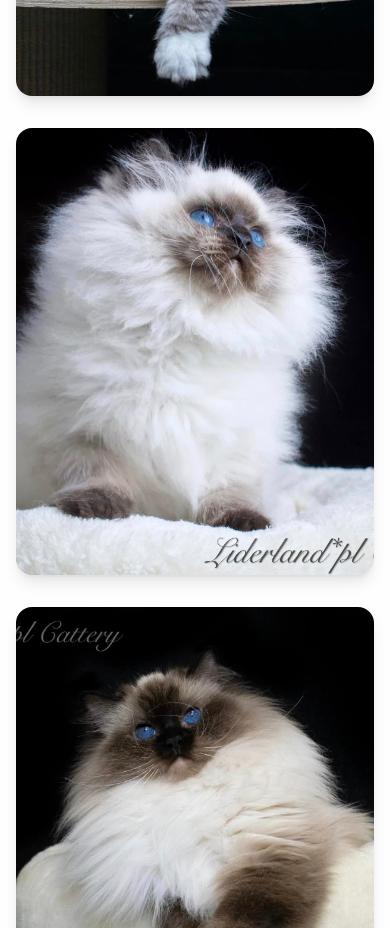
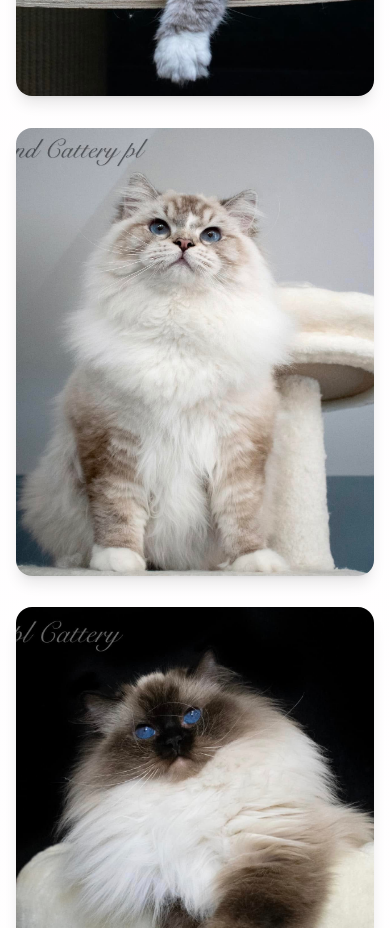
Before and after one commit to Kasperekx/liderland, a Next.js app: page /galeria in a window 390 px wide. Shown: the part 6740-7668 px from the top of the page. Built offline with nearby package versions, Linux system fonts and the light colour scheme.

Commit message:
Improve animations

```diff
--- a/src/app/galeria/page.tsx
+++ b/src/app/galeria/page.tsx
@@ -21,7 +21,7 @@ const images = [
   '/bobek-2.jpg',
   '/enc.jpg',
   '/ollala-2.jpg',
-  '/parasol.jpg',
+  '/thomas-1.jpg',
   '/aluta.jpg',
   '/enric.jpg',
   '/parasol.jpg',
--- a/src/components/gallery/GalleryGrid.tsx
+++ b/src/components/gallery/GalleryGrid.tsx
@@ -1,7 +1,7 @@
 'use client';
 
 import { useState } from 'react';
-import { motion } from 'framer-motion';
+import { motion, useReducedMotion } from 'framer-motion';
 import Image from 'next/image';
 import Lightbox from 'yet-another-react-lightbox';
 import 'yet-another-react-lightbox/styles.css';
@@ -13,6 +13,7 @@ interface GalleryGridProps {
 export function GalleryGrid({ images }: GalleryGridProps) {
   const [open, setOpen] = useState(false);
   const [imageIndex, setImageIndex] = useState(0);
+  const prefersReducedMotion = useReducedMotion();
 
   const slides = images.map((src) => ({
     src: src,
@@ -20,16 +21,46 @@ export function GalleryGrid({ images }: GalleryGridProps) {
     height: 2560,
   }));
 
+  // Optimize animations for performance
+  const container = {
+    hidden: { opacity: 0 },
+    show: {
+      opacity: 1,
+      transition: {
+        staggerChildren: prefersReducedMotion ? 0 : 0.05,
+        delayChildren: 0.1,
+      },
+    },
+  };
+
+  const item = {
+    hidden: { opacity: 0, y: 20 },
+    show: {
+      opacity: 1,
+      y: 0,
+      transition: {
+        type: 'tween',
+        ease: 'easeOut',
+        duration: 0.4,
+      },
+    },
+  };
+
   return (
     <>
-      <div className="grid grid-cols-1 md:grid-cols-2 lg:grid-cols-3 gap-8">
+      <motion.div
+        className="grid grid-cols-1 md:grid-cols-2 lg:grid-cols-3 gap-8"
+        variants={container}
+        initial="hidden"
+        animate="show"
+        viewport={{ once: true }}
+      >
         {images.map((src, index) => (
           <motion.div
-            key={index}
-            initial={{ opacity: 0, scale: 0.9 }}
-            animate={{ opacity: 1, scale: 1 }}
-            transition={{ duration: 0.5, delay: index * 0.1 }}
-            className="relative aspect-[4/5] group rounded-2xl overflow-hidden shadow-lg hover:shadow-xl transition-all duration-300"
+            key={src}
+            variants={item}
+            layout
+            className="relative aspect-[4/5] group rounded-2xl overflow-hidden shadow-lg hover:shadow-xl transition-all duration-300 will-change-transform"
             onClick={() => {
               setImageIndex(index);
               setOpen(true);
@@ -39,11 +70,11 @@ export function GalleryGrid({ images }: GalleryGridProps) {
               src={src}
               alt={`Gallery image ${index + 1}`}
               fill
-              quality={95}
-              priority={index < 4}
-              className="object-cover transition-transform duration-500 group-hover:scale-110"
+              quality={85}
+              priority={index < 6}
+              className="object-cover transition-transform duration-500 group-hover:scale-105"
               sizes="(max-width: 768px) 90vw, (max-width: 1200px) 45vw, 30vw"
-              loading={index < 4 ? 'eager' : 'lazy'}
+              loading={index < 6 ? 'eager' : 'lazy'}
             />
             <div className="absolute inset-0 bg-gradient-to-t from-black/50 via-transparent to-transparent opacity-0 group-hover:opacity-100 transition-opacity duration-300" />
             <div className="absolute bottom-0 left-0 right-0 p-6 text-white transform translate-y-full group-hover:translate-y-0 transition-transform duration-300">
@@ -51,9 +82,22 @@ export function GalleryGrid({ images }: GalleryGridProps) {
             </div>
           </motion.div>
         ))}
-      </div>
+      </motion.div>
 
-      <Lightbox open={open} close={() => setOpen(false)} slides={slides} index={imageIndex} />
+      <Lightbox
+        open={open}
+        close={() => setOpen(false)}
+        slides={slides}
+        index={imageIndex}
+        carousel={{
+          preload: 3,
+          finite: true,
+        }}
+        render={{
+          buttonPrev: images.length <= 1 ? () => null : undefined,
+          buttonNext: images.length <= 1 ? () => null : undefined,
+        }}
+      />
     </>
   );
 }
--- a/src/components/shared/Hero.tsx
+++ b/src/components/shared/Hero.tsx
@@ -1,6 +1,6 @@
 'use client';
 
-import { motion } from 'framer-motion';
+import { motion, useReducedMotion } from 'framer-motion';
 
 interface HeroProps {
   title: string;
@@ -9,6 +9,25 @@ interface HeroProps {
 }
 
 export function Hero({ title, highlightedWord, description }: HeroProps) {
+  const prefersReducedMotion = useReducedMotion();
+
+  const fadeIn = {
+    hidden: { opacity: 0 },
+    visible: {
+      opacity: 1,
+      transition: { duration: 0.4, ease: 'easeOut' },
+    },
+  };
+
+  const fadeInUp = {
+    hidden: { opacity: 0, y: prefersReducedMotion ? 0 : 10 },
+    visible: {
+      opacity: 1,
+      y: 0,
+      transition: { duration: 0.4, ease: 'easeOut' },
+    },
+  };
+
   return (
     <section className="relative overflow-hidden py-20 sm:py-24 lg:py-32">
       {/* Background decorative elements */}
@@ -16,25 +35,21 @@ export function Hero({ title, highlightedWord, description }: HeroProps) {
       <div className="absolute top-0 left-0 w-full h-full bg-[radial-gradient(circle_at_30%_20%,rgba(252,231,243,0.4)_0%,rgba(255,255,255,0)_60%)]" />
 
       <div className="container relative mx-auto px-4 sm:px-6 lg:px-8">
-        <motion.div
-          initial={{ opacity: 0, y: 20 }}
-          animate={{ opacity: 1, y: 0 }}
-          transition={{ duration: 0.8 }}
-          className="mx-auto max-w-4xl text-center"
-        >
+        <motion.div variants={fadeIn} initial="hidden" animate="visible" className="mx-auto max-w-4xl text-center">
           <motion.h1
-            initial={{ opacity: 0, y: 20 }}
-            animate={{ opacity: 1, y: 0 }}
-            transition={{ duration: 0.8, delay: 0.3 }}
+            variants={fadeInUp}
+            initial="hidden"
+            animate="visible"
             className="mt-8 bg-gradient-to-b from-gray-900 to-gray-600 bg-clip-text text-4xl font-bold tracking-tight text-transparent sm:text-6xl lg:text-7xl"
           >
             {title} <span className="text-pink-500">{highlightedWord}</span>
           </motion.h1>
 
           <motion.p
-            initial={{ opacity: 0, y: 20 }}
-            animate={{ opacity: 1, y: 0 }}
-            transition={{ duration: 0.8, delay: 0.4 }}
+            variants={fadeInUp}
+            initial="hidden"
+            animate="visible"
+            transition={{ delay: 0.1 }}
             className="mx-auto mt-6 max-w-2xl text-lg leading-relaxed text-gray-600 sm:text-xl"
           >
             {description}
```
